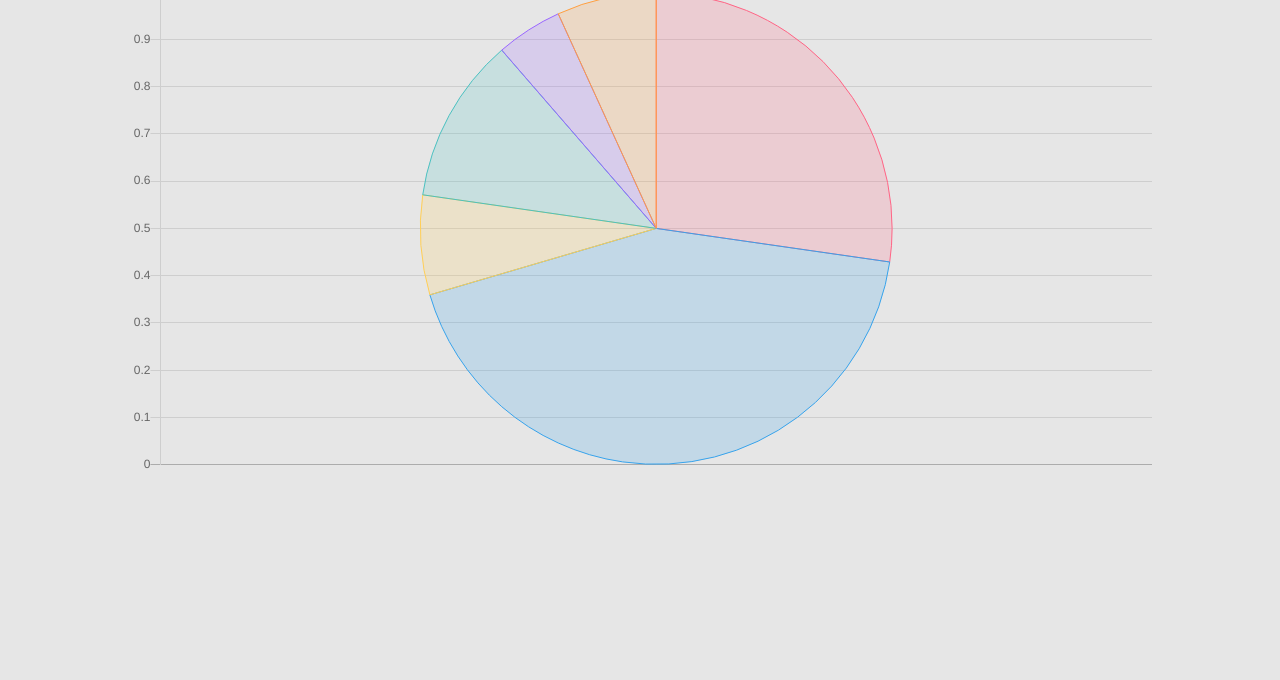
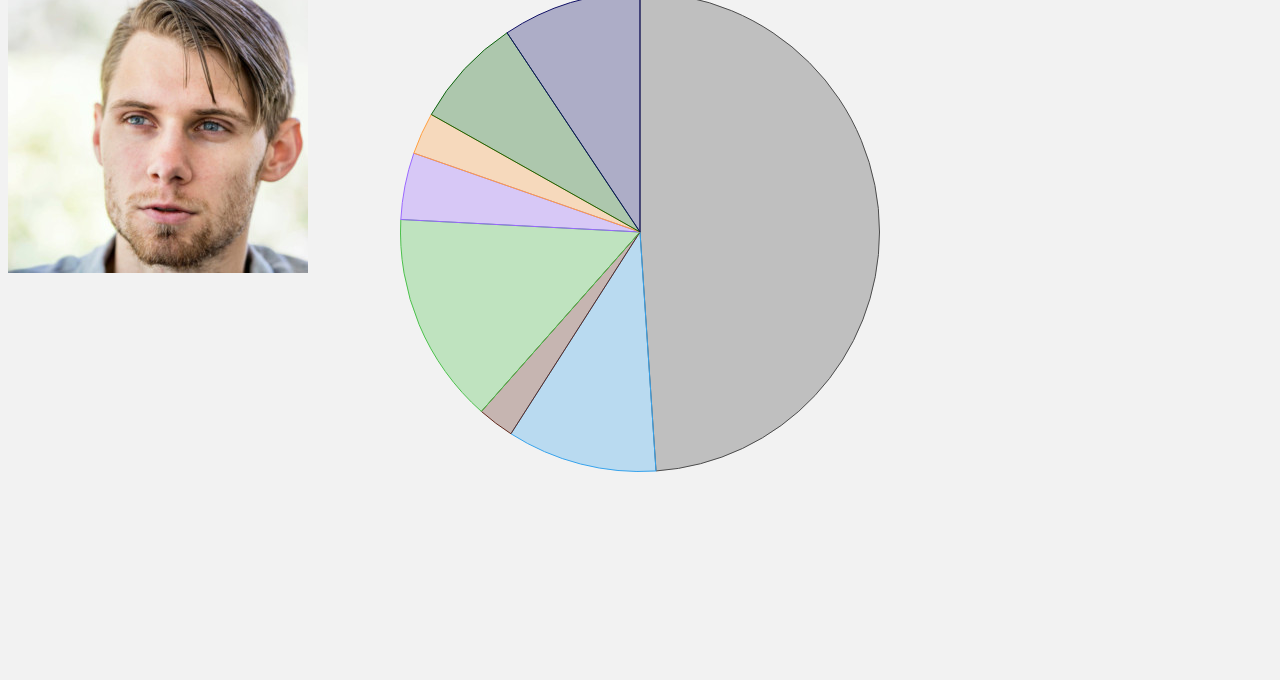
Before and after one commit to CodyFagley/CodyFagley.github.io, a plain HTML site: page index.html in a window 1280 px wide. Shown: the part 120-800 px from the top of the page. Drawn offline with nearby package versions, Linux system fonts and the light colour scheme.

Commit message:
Added Changes to Chart

```diff
--- a/app.js
+++ b/app.js
@@ -9,44 +9,45 @@
   Contains functions for use in Cody Fagley Personal Website
 */
 
-import "./node_modules/chart.js/dist/Chart.bundle.js";
+//  TODO: Programatically Determine Lines of C
+var total_c = 3992+3380;
 
-var ctx = document.getElementById("myChart");
-var myChart =
-  new Chart(ctx,
-  {
-    type: 'pie',
-    data: {
-      labels: ["Red", "Blue", "Yellow", "Green", "Purple", "Orange"],
-      datasets: [{
-        label: '# of Votes',
-        data: [12, 19, 3, 5, 2, 3],
-        backgroundColor: [
-          'rgba(255, 99, 132, 0.2)',
-          'rgba(54, 162, 235, 0.2)',
-          'rgba(255, 206, 86, 0.2)',
-          'rgba(75, 192, 192, 0.2)',
-          'rgba(153, 102, 255, 0.2)',
-          'rgba(255, 159, 64, 0.2)'
-        ],
-        borderColor: [
-          'rgba(255,99,132,1)',
-          'rgba(54, 162, 235, 1)',
-          'rgba(255, 206, 86, 1)',
-          'rgba(75, 192, 192, 1)',
-          'rgba(153, 102, 255, 1)',
-          'rgba(255, 159, 64, 1)'
-        ],
-        borderWidth: 1
-      }]
-    },
-    options: {
-        scales: {
-            yAxes: [{
-                ticks: {
-                    beginAtZero:true
-                }
-            }]
-        }
-    }
-  });
+
+
+//  TODO: Programatically Determine Lines of Bison
+var total_bison = 812+345;
+
+//  TODO: Programatically Determine Lines of Flex
+var total_flex = 368;
+
+//  Total Lines of Flex/Bison
+var total_flex_bison = total_bison + total_flex;
+
+
+//  TODO: Programatically Determine Lines of Assembly
+var total_asm = 371;
+
+//  TODO: Programatically Determine Lines of XCSL
+var total_xcsl = 2156;
+
+//  TODO: Programatically Determine Lines of Web Programming
+var total_html = 71+111;
+var total_css = 266+91;
+var total_js = 42+98;
+
+//  Total Lines of Web Programming
+var total_web = total_html + total_css + total_js;
+
+
+//  TODO: Programatically Determine Lines of Scripts
+var total_make = 245;
+var total_bash = 129 + 51;
+
+//  Total Lines of Scripts
+var total_script = total_make + total_bash;
+
+//  TODO: Programatically Determine Lines of LaTeX
+var total_tex = 1126;
+
+
+var total_csharp = 1548 - 137;
--- a/index.html
+++ b/index.html
@@ -29,6 +29,7 @@
   <!-- Name Plate -->
   <h1 class="nameplate">Cody Fagley</h1>
   <h2 class="jobplate">Software Architect</h2>
+  <img class="imgplage" src="aux/cody.jpg"/>
 
   <div class="chart_canvas"><canvas id="myChart"></canvas></div>
 
@@ -40,37 +41,34 @@ var myChart =
   {
     type: 'pie',
     data: {
-      labels: ["C", "Blue", "Yellow", "Green", "Purple", "Orange"],
+      labels: ["C", "Flex/Bison", "Assembly", "XCSL", "Web", "Scripts", "LaTeX", "C#/SQL"],
       datasets: [{
-        label: '# of Votes',
-        data: [12, 19, 3, 5, 2, 3],
+        label: '# of Lines Code',
+        data: [total_c, total_flex_bison, total_asm, total_xcsl, total_web, total_script, total_tex, total_csharp],
         backgroundColor: [
-          'rgba(255, 99, 132, 0.2)',
-          'rgba(54, 162, 235, 0.2)',
-          'rgba(255, 206, 86, 0.2)',
-          'rgba(75, 192, 192, 0.2)',
-          'rgba(153, 102, 255, 0.2)',
-          'rgba(255, 159, 64, 0.2)'
+          'rgba(75, 75, 75, 0.3)',
+          'rgba(54, 162, 235, 0.3)',
+          'rgba(96, 40, 27, 0.3)',
+          'rgba(75, 192, 75, 0.3)',
+          'rgba(153, 102, 255, 0.3)',
+          'rgba(255, 159, 64, 0.3)',
+          'rgba(15, 100, 15, 0.3)',
+          'rgba(15, 15, 100, 0.3)'
         ],
         borderColor: [
-          'rgba(255,99,132,1)',
+          'rgba(75, 75, 75, 1)',
           'rgba(54, 162, 235, 1)',
-          'rgba(255, 206, 86, 1)',
-          'rgba(75, 192, 192, 1)',
+          'rgba(96, 40, 27, 1)',
+          'rgba(75, 192, 75, 1)',
           'rgba(153, 102, 255, 1)',
-          'rgba(255, 159, 64, 1)'
+          'rgba(255, 159, 64, 1)',
+          'rgba(15, 100, 15, 1)',
+          'rgba(15, 15, 100, 1)'
         ],
         borderWidth: 1
       }]
     },
     options: {
-        scales: {
-            yAxes: [{
-                ticks: {
-                    beginAtZero:true
-                }
-            }]
-        }
     }
   });
 </script>
--- a/style.css
+++ b/style.css
@@ -33,7 +33,7 @@ html, body
 */
 body
 {
-  background-color: rgb(230, 230, 230);
+  background-color: rgb(242, 242, 242);
   position: fixed;
 }
 
@@ -65,6 +65,12 @@ body
   position: inherit;
 }
 
+/* 2.c) Image Plate */
+.imgplage
+{
+  top: 15ex;
+  position: inherit;
+}
 
 
 /*
```
Also changed, not shown: aux/cody.jpg (added).
